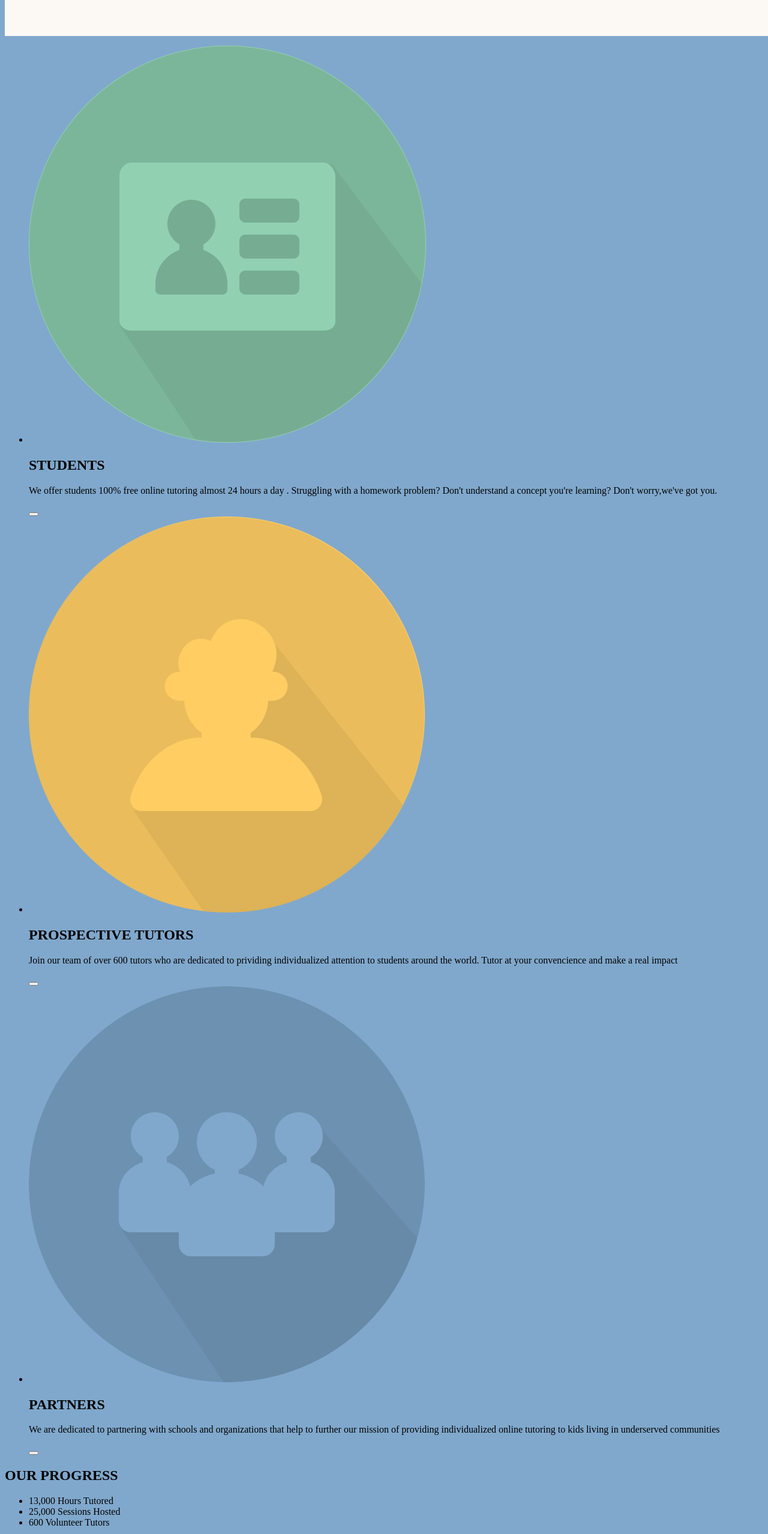
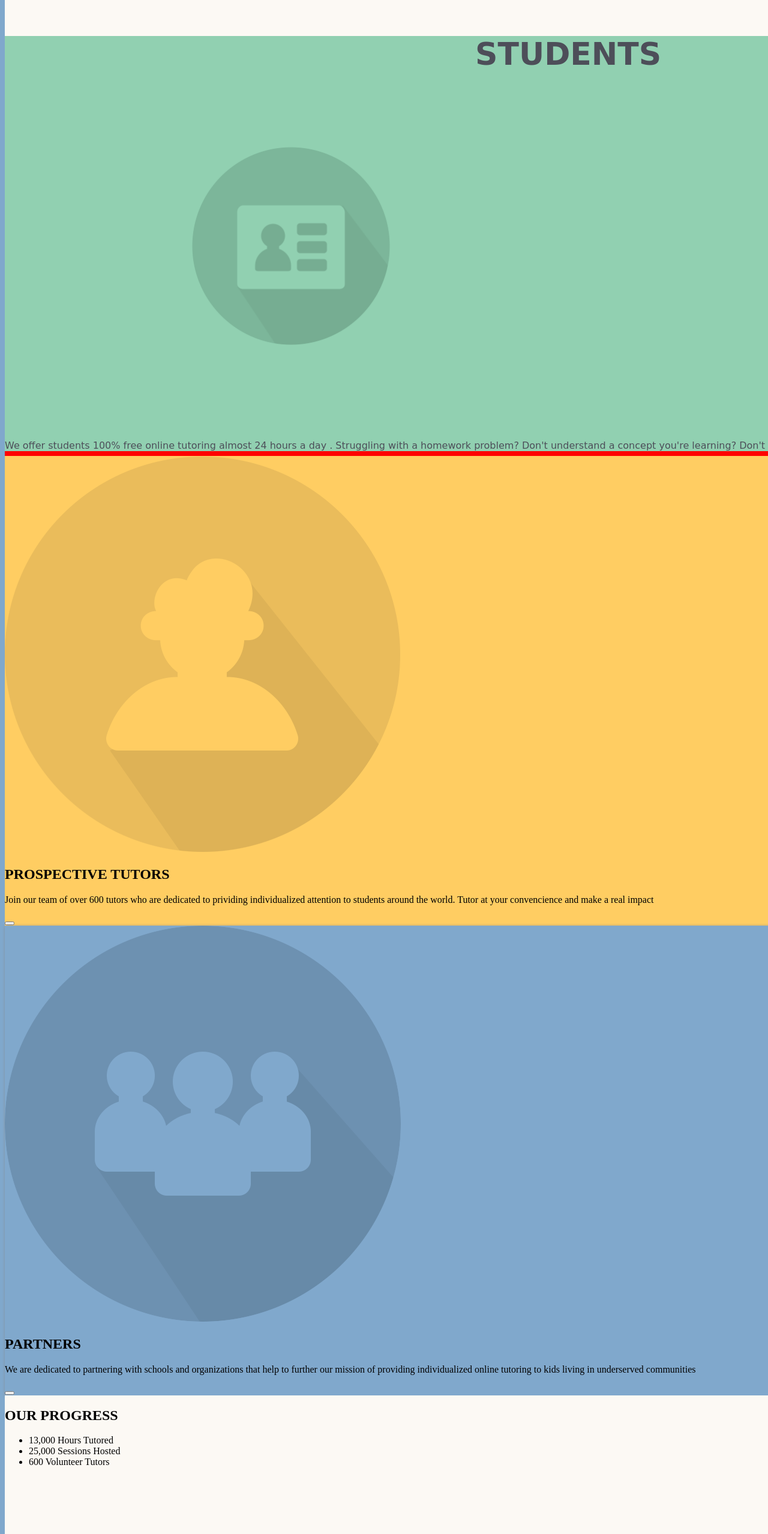
Before and after one commit to YingjiaZhang/3week-3page-07-template-1, a plain HTML site: page index.html in a window 1280 px wide. Shown: the part 1424-3981 px from the top of the page at 60% size. Drawn offline with Linux system fonts and the light colour scheme.

Commit message:
add all css file

```diff
--- a/index.html
+++ b/index.html
@@ -7,11 +7,14 @@
     <link rel="stylesheet" type="text/css" href="styles/header.css">
     <link rel="stylesheet" type="text/css" href="styles/section-one.css">
     <link rel="stylesheet" type="text/css" href="styles/section-two.css">
+    <link rel="stylesheet" type="text/css" href="styles/section-three.css">
+    <link rel="stylesheet" type="text/css" href="styles/section-four.css">
+    <link rel="stylesheet" type="text/css" href="styles/footer.css">
   </head>
   <body>
     <div class="header">
       <img src="images/logo.png" alt="learn" class="logo">
-      <ul class="tabs">
+      <ul>
         <li>Home</li>
         <li>Apply As Tutor</li>
         <li>How it Works</li>
@@ -34,17 +37,17 @@
         <p>The Learn To Be Fondation is on a mission to provide 100% free, 1-on-1,online tutoring to students everywhere</p>
         <button type="button">Donate</button>
       </div>
-      <ul>
+      <ul class="section-three-list">
         <li>
-          <div class="">
-            <img src="images/1.png" alt="">
+          <div class="section-three-one">
+            <img src="images/1.png">
             <h2>STUDENTS</h2>
             <p>We offer students 100% free online tutoring almost 24 hours a day . Struggling with a homework problem? Don't understand a concept you're learning? Don't worry,we've got you.</p>
             <button type="button" name="Start Learning"></button>
           </div>
         </li>
         <li>
-          <div class="">
+          <div class="section-three-two">
             <img src="images/2.png" alt="">
             <h2>PROSPECTIVE TUTORS</h2>
             <p>Join our team of over 600 tutors who are dedicated to prividing individualized attention to students around the world. Tutor at your convencience and make a real impact</p>
@@ -52,7 +55,7 @@
           </div>
         </li>
         <li>
-          <div class="">
+          <div class="section-three-three">
             <img src="images/3.png" alt="">
             <h2>PARTNERS</h2>
             <p>We are dedicated to partnering with schools and organizations that help to further our mission of providing individualized online tutoring to kids living in underserved communities</p>
@@ -60,7 +63,7 @@
           </div>
         </li>
       </ul>
-      <div class="section">
+      <div class="section-four">
         <h2>OUR PROGRESS</h2>
         <ul>
           <li>
--- /dev/null
+++ b/styles/footer.css
@@ -0,0 +1,7 @@
+.footer {
+	 margin: 0 auto;
+	 height: 100px;
+	 width: 1600px;
+	 background: #4d4e59;
+	 display: inline-block;
+}
--- a/styles/header.css
+++ b/styles/header.css
@@ -5,14 +5,14 @@
 	 background: #fcf9f4;
 	 display: inline-block;
 }
-.logo {
+.header img {
 	margin: 0 0 0 100px;
 	width: auto;
 	height: 100px;
 	display: inline-block;
 	vertical-align: middle;
 }
-.tabs {
+.header ul {
 	margin:0;
 	padding:0 0 0 42px;
 	line-height:100px;
@@ -21,7 +21,7 @@
 	border-right: 1px solid #eae7e2;
 	border-left: 1px solid #eae7e2;
 }
-.tabs li {
+.header ul li {
 	padding-right: 42px;
 	display: inline-block;
   list-style-type:none;
--- /dev/null
+++ b/styles/section-four.css
@@ -0,0 +1,8 @@
+.section-four {
+	margin:0;
+	padding:0;
+	width:1600px;
+	height:840px;
+	background-color: #fcf9f4;
+	display: inline-block;
+}
--- /dev/null
+++ b/styles/section-three.css
@@ -0,0 +1,57 @@
+.section-three-list {
+	margin:0;
+	padding:0;
+	display: inline-block;
+}
+.section-three-list li{
+	margin:0;
+	padding:0;
+	width: 1600px;
+	height: 700px;
+	display: inline-block;
+	list-style-type:none;
+	background-color: red;
+}
+.section-three-one {
+	margin:0;
+	padding:0;
+  background-color: #91d0b1;
+}
+.section-three-one img {
+	margin: 185px 138px 158px 312px;
+	padding: 0;
+	width: 330px;
+	height: 330px;
+	display: inline-block;
+	vertical-align: middle;
+}
+.section-three-one h2 {
+	margin: 0;
+  padding: 0;
+  color: #4d4e59;
+	display: inline-block;
+  font-family: 'Amatica SC',cursive;
+	vertical-align: top;
+  font-size: 52px;
+}
+.section-three-one p {
+	margin: 0;
+  padding: 0;
+  color: #4d4e59;
+	display: inline-block;
+  font-family: 'Amatica SC',cursive;
+	display: inline-block;
+	vertical-align: top;
+}
+
+.section-three-two {
+	margin:0;
+	padding:0;
+  background-color: #ffcd62;
+}
+.section-three-three {
+	margin:0;
+	padding:0;
+  background-color: #80a8cc;
+	box-shadow: 1px 1px 5px #888888;
+}
```
